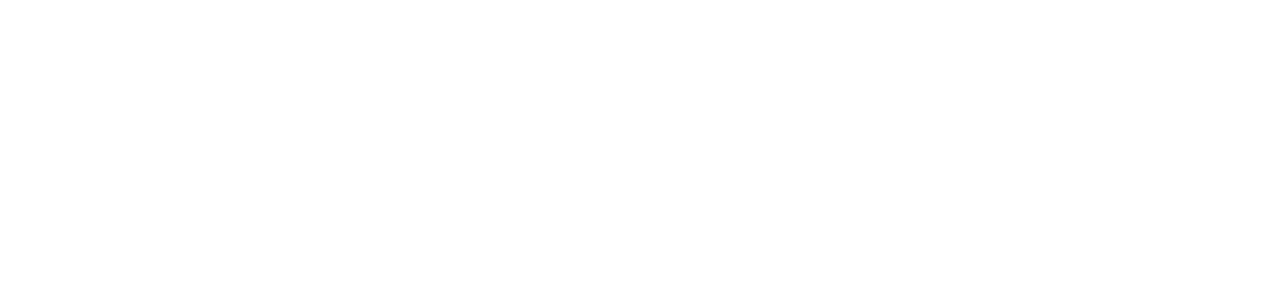
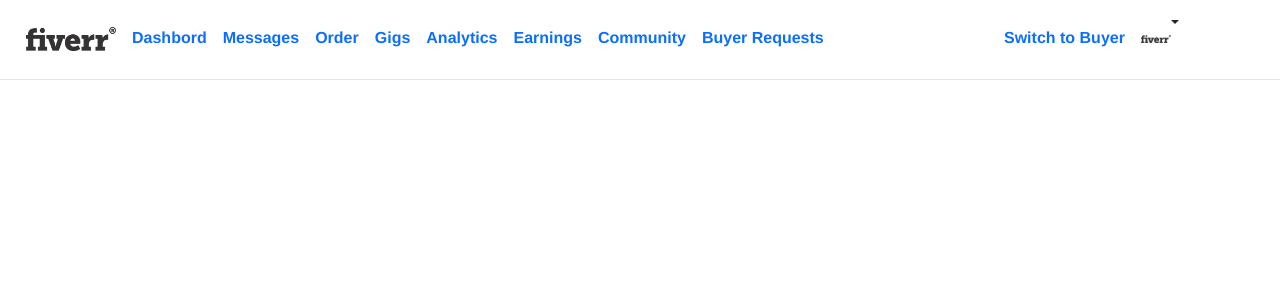
Before and after one commit to arefin5/market-frontend, a React (Create React App) app: page /user in a window 1280 px wide. Shown: the top 300 px of the page. Built offline with nearby package versions, Linux system fonts and the light colour scheme.

Commit message:
user-dashboard-navigation

```diff
--- a/src/App.css
+++ b/src/App.css
@@ -213,7 +213,13 @@
     font-size: 55px;
     font-style: italic;
 }
-
+.logonForm{
+    padding-left: 40px;
+    width: 75%;
+    height: 50px;
+    border-right: 0px;
+    border-radius: 4px 0px 0px 4px;
+}
 .hn Form .mr-lg-O {
     padding-left: 40px;
     width: 75%;
@@ -255,3 +261,24 @@
     font-size: 14px;
     margin-left: 9px;
 }
+
+
+.userMenu{
+    background-color: white;
+     width:100%;
+      height: 80px;
+       border-bottom: solid 1px #e4e5e7;
+       /* overflow: hidden; */
+}
+    .userMenu ul{
+    padding: 10px;
+    }
+    .userMenu ul li {
+    margin-top: 15px;
+    }
+    userMenu ul li a{
+         color: #8c8e95;
+         font-weight: 600;
+          font-size: 16px;
+           font-family: Arial, Helvetica, sans-serif;
+    }
--- a/src/App.js
+++ b/src/App.js
@@ -3,6 +3,7 @@
 import Home from './pages/Home';
 import Join from './pages/Join';
  import  { BrowserRouter as Router,Switch, Route, Link } from 'react-router-dom';
+import User from './pages/User';
 function App() {
   return (
     <Router>
@@ -10,6 +11,7 @@
      <div className="App">
         <Route exact path="/" component={Home} />
         <Route exact path="/join" component={Join} />
+        <Route exact path="/user/" component={User} />
       </div>
       </Switch>
     </Router>
--- a/src/components/UserHeader.js
+++ b/src/components/UserHeader.js
@@ -1,9 +1,81 @@
-import React from 'react'
-const UserHeader = () => {
-    return (
-        <div >
-            <h1>User Header</h1>
-        </div>
-    )
-    }
-export default UserHeader;
+import { Row, Col, NavDropdown } from "react-bootstrap";
+ import  { LinkContainer } from 'react-router-bootstrap';
+
+
+export const UserHeaders = () => {
+  return (
+    <div className="userMenu">
+      <Row>
+        <Col sm="9">
+          <ul>
+            <li>
+              <a href="/">
+                <img
+                  width="90px"
+                  hight="90px"
+                  alt="logo"
+                  src="/images/Fiverr_logo.svg.png"
+                />
+              </a>
+            </li>
+
+            <li>
+              <a href="/user">Dashbord</a>
+            </li>
+            <li>
+              <a href="//">Messages</a>
+            </li>
+            <li>
+              <a href="/">Order</a>
+            </li>
+            <li>
+              <a href="/">Gigs</a>
+            </li>
+            <li>
+              <a href="/">Analytics</a>
+            </li>
+            <li>
+              <a href="/">Earnings</a>
+            </li>
+            <li>
+              <a href="/">Community</a>
+            </li>
+            <li>
+              <a href="/buyer-requests">Buyer Requests</a>
+            </li>
+          </ul>
+        </Col>
+        {/*  */}
+        <Col sm="3">
+            <ul>
+                <li>
+                    <a href="/">
+                        Switch to Buyer
+                    </a>
+                </li>
+                <li>
+              <a href="/user/header">
+                <img
+                  width="30px"
+                  hight="30px"
+                  alt="logo"
+                  src="/images/Fiverr_logo.svg.png"
+                />
+              </a>
+            </li>
+            <NavDropdown title="" id="username">
+
+             <LinkContainer to="/PROFILE">
+             <NavDropdown.Item >Profile</NavDropdown.Item>
+                </LinkContainer>
+                    <LinkContainer to="/">
+                    <NavDropdown.Item >Logout</NavDropdown.Item>
+                        </LinkContainer>
+            </NavDropdown>
+
+                      </ul>
+            </Col>
+      </Row>
+    </div>
+  );
+};
--- /dev/null
+++ b/src/pages/User.js
@@ -0,0 +1,12 @@
+import react from 'react';
+import {UserHeaders}    from '../components/UserHeader';
+
+const User=()=>{
+    return(
+        <div>
+           <UserHeaders />
+
+        </div>
+    )
+}
+export default User;
```
Also changed, not shown: src/components/Userdetails.js (added, +20 -0 lines).
